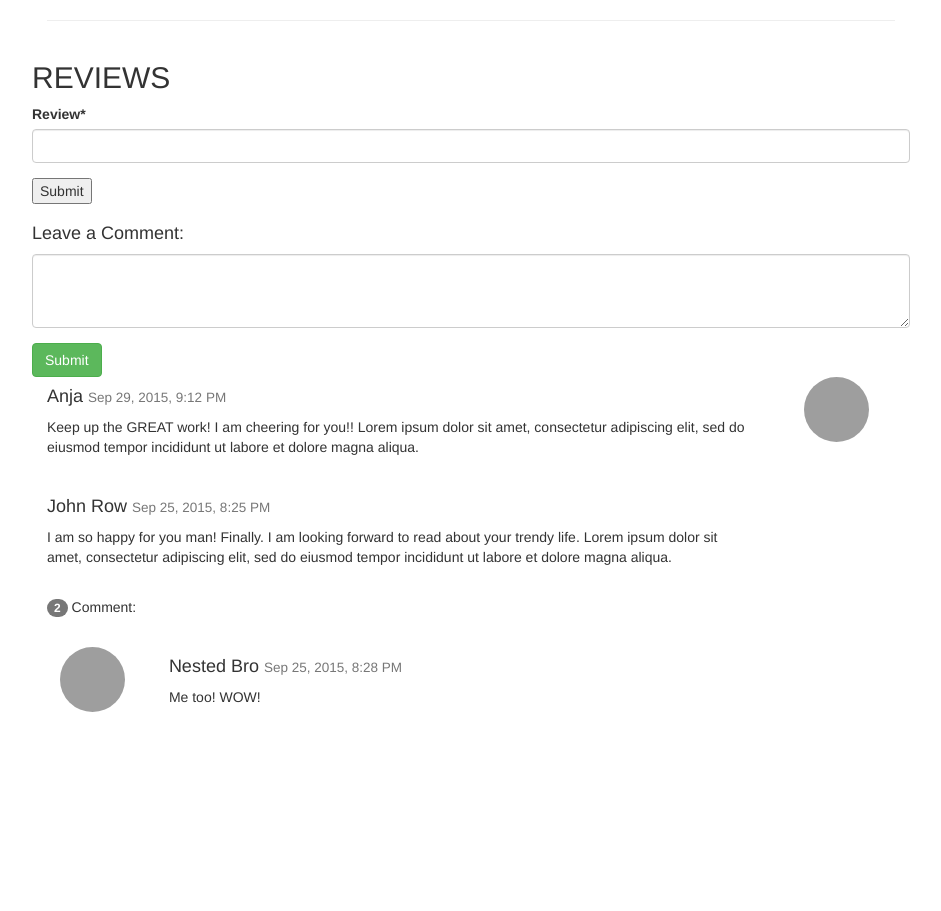
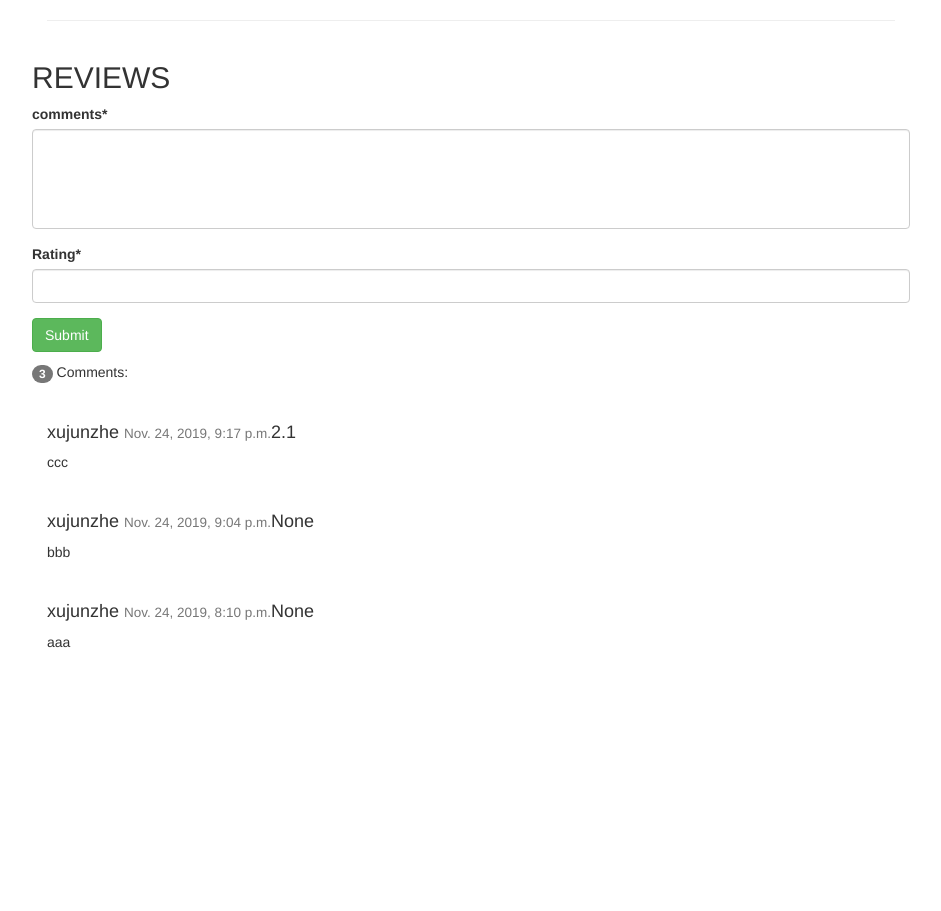
Before and after one commit to xjz1016/App-Store-Web-Application, a Django app: page /app/app/1 in a window 1280 px wide. Shown: the part 470-1381 px from the top of the page, without its empty margins (23-964 px from the left). Run offline with Django 3.2, Linux system fonts and the light colour scheme; a user stored in the database is signed in; data comes from the database, SQL or seed files in the repository; both versions use the stored data as it was after the commit; some libraries are stand-ins or nearby versions; grey boxes are pictures that could not be loaded.

Commit message:
add comments/profile_detail

```diff
--- a/appstore/accounts/forms.py
+++ b/appstore/accounts/forms.py
@@ -28,6 +28,5 @@
         user = super().save(commit=False)
         user.is_developer = True
         user.save()
-        developer = Developer.objects.create(developer_account=user)
-        developer.developer_name = self.cleaned_data.get('developer_name')
+        developer = Developer.objects.create(developer_account=user, developer_name=self.cleaned_data.get('developer_name'))
         return user
--- a/appstore/accounts/urls.py
+++ b/appstore/accounts/urls.py
@@ -1,9 +1,10 @@
 from django.urls import path
 from . import views
 
-
+app_name='accounts'
 urlpatterns = [
     path('signup/', views.SignUp.as_view(), name='signup'),
     path('signup/reviewer/', views.ReviewerSignUpView.as_view(), name='reviewer_signup'),
     path('signup/developer/', views.DeveloperSignUpView.as_view(), name='developer_signup'),
+    path('profile/', views.ProfileView.as_view(), name='profile_detail'),
 ]
--- a/appstore/app/forms.py
+++ b/appstore/app/forms.py
@@ -50,4 +50,6 @@
 
 
 class ReviewForm(forms.Form):
-    review = forms.CharField(required=True, max_length=500, min_length=3, strip=True)
+    review = forms.CharField(required=True, max_length=500, min_length=3, strip=True,
+        widget=forms.TextInput(attrs={'style': 'height:100px'}), label='comments')
+    rating = forms.DecimalField(max_digits=2, decimal_places=1)
--- a/appstore/app/models.py
+++ b/appstore/app/models.py
@@ -82,8 +82,8 @@
         through='Review',
         related_name='from_app'
     )
-    # def __str__(self):
-    #     return self.reviewer.name
+    def __str__(self):
+        return self.reviewer.username
 
 
 class Language(models.Model):
--- a/appstore/app/templates/app/app_detail.html
+++ b/appstore/app/templates/app/app_detail.html
@@ -106,45 +106,20 @@
                     <form method="post" action="{% url 'app:app_review_create' app.app_id %}">
                         {% csrf_token %}
                         {{ review_form|crispy }}
-                    <input type="submit" value="Submit">
+                    <input type="submit" value="Submit" class="btn btn-success">
                     </form>
                 </p>
             </div>
 
             <div class="row">
-
-            <h4>Leave a Comment:</h4>
-            <form role="form" method="post" action="{% url 'app:app_review_create' app.app_id %}">
-                <div class="form-group">
-                <textarea class="form-control" rows="3" required></textarea>
-                </div>
-                <button type="submit" class="btn btn-success">Submit</button>
-            </form>
-
-            <div class="col-sm-10">
-                <h4>Anja <small>Sep 29, 2015, 9:12 PM</small></h4>
-                <p>Keep up the GREAT work! I am cheering for you!! Lorem ipsum dolor sit amet, consectetur adipiscing elit, sed do eiusmod tempor incididunt ut labore et dolore magna aliqua.</p>
-                <br>
-            </div>
-            <div class="col-sm-2 text-center">
-                <img src="bird.jpg" class="img-circle" height="65" width="65" alt="Avatar">
-            </div>
-            <div class="col-sm-10">
-                <h4>John Row <small>Sep 25, 2015, 8:25 PM</small></h4>
-                <p>I am so happy for you man! Finally. I am looking forward to read about your trendy life. Lorem ipsum dolor sit amet, consectetur adipiscing elit, sed do eiusmod tempor incididunt ut labore et dolore magna aliqua.</p>
-                <br>
-                <p><span class="badge">2</span> Comment:</p><br>
-                <div class="row">
-                <div class="col-sm-2 text-center">
-                    <img src="bird.jpg" class="img-circle" height="65" width="65" alt="Avatar">
-                </div>
-                <div class="col-xs-10">
-                    <h4>Nested Bro <small>Sep 25, 2015, 8:28 PM</small></h4>
-                    <p>Me too! WOW!</p>
+            <p><span class="badge">{{reviews_cnt}}</span> Comments:</p><br>
+            {% for review in reviews %}
+                <div class="col-sm-10">
+                    <h4>{{review.reviewer}} <small>{{review.date_updated}}</small>{{review.stars}}</h4>
+                    <p>{{review.review_text}}</p>
                     <br>
                 </div>
-                </div>
-            </div>
+            {% endfor %}
             </div>
         </div>
         </div>
--- a/appstore/app/views.py
+++ b/appstore/app/views.py
@@ -51,11 +51,10 @@
     template_name = "app/app_detail.html"
     def get(self, request, pk) :
         app = App.objects.get(app_id=pk)
-        # comments = Comment.objects.filter(app=app).order_by('-updated_at')
         review_form = ReviewForm()
-        # context = { 'ad' : ad, 'comments': comments, 'comment_form': comment_form }
-        # return render(request, self.template_name, context)
-        ctx = {'app': app, 'review_form': review_form}
+        reviews = app.review_set.all().order_by('-date_updated')
+        reviews_cnt = len(reviews)
+        ctx = {'app': app, 'review_form': review_form, 'reviews': reviews, 'reviews_cnt': reviews_cnt}
         return render(request, self.template_name, ctx)
 
 
@@ -95,7 +94,7 @@
 class ReviewCreateView(LoginRequiredMixin, View):
     def post(self, request, pk) :
         f = get_object_or_404(App, app_id=pk)
-        # reviewer = Reviewer()
-        review = Review(text=request.POST['review'], reviewer=request.user, app=f)
+        reviewer = get_object_or_404(Reviewer, reviewer=request.user)
+        review = Review(review_text=request.POST['review'], stars=request.POST['rating'], reviewer=reviewer, app=f)
         review.save()
         return redirect(reverse('app:app_detail', args=[pk]))
```
Also changed, not shown: appstore/accounts/templates/accounts/profile_detail.html (added, +67 -0 lines), appstore/accounts/views.py (+16 -1 lines), appstore/home/templates/home/base_menu.html (+19 -8 lines), appstore/db.sqlite3.
